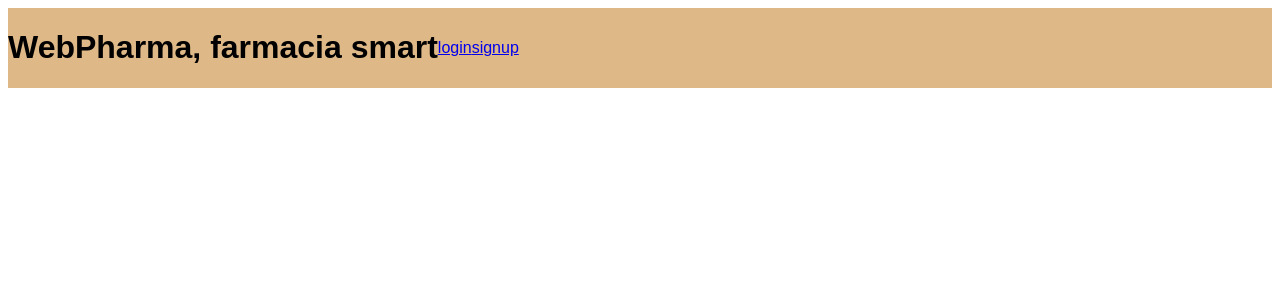
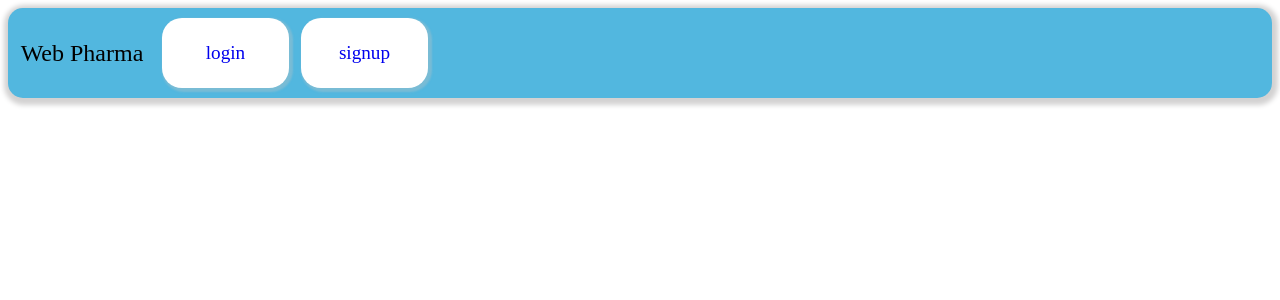
Before and after one commit to daniel-deiana/Web-Design-Project, a PHP site: page /php/pages/homePage.php in a window 1280 px wide. Shown: the top 300 px of the page. Run offline with PHP 8.4, Linux system fonts and the light colour scheme; data that the repository does not hold is empty.

Commit message:
style enhachements

```diff
--- a/css/global.css
+++ b/css/global.css
@@ -1,6 +1,7 @@
 html {
-    font-family: Arial, Helvetica, sans-serif;
+    font-family: 'Avenir';
 }
+
 
 input {
     padding: 10px;
@@ -8,10 +9,48 @@ input {
 }
 
 #container-navbar {
-    background-color: burlywood;
+    width: 100%;
+    height: 90px;
+
+    background-color: #52b7df;
+
+    border-radius: 15px 15px 15px 15px;
+    box-shadow: 1px 2px 5px 5px  #d3d2d2;
+
     align-items: center;
     display: flex;
-    flex-direction: row;
+    align-content: center;
+
+}
+
+.navbar-elem{
+    background-color: white;
+
+    font-size: larger;
+
+    display: flex;
+    justify-content: center;
+    align-items: center;
+
+    float:right;
+    margin: 0.5%;
+    width: 10%;
+    height: 70px;
+
+    border-radius: 20px;
+    box-shadow: 2px 2px 2px 2px  #86bdd2c1;
+
+    text-decoration: none;
+}
+
+.navbar-elem:hover {
+    margin-top: 10px;
+}
+
+#nav-title {
+    margin: 1%;
+    font-size:x-large;
+    font-weight: 500;
 }
 
 #signup{
@@ -55,5 +94,4 @@ input {
 
 .card-med:hover {
     margin-top: 20px;
-    transition: 2s;
 }
--- a/php/pages/homePage.php
+++ b/php/pages/homePage.php
@@ -3,8 +3,7 @@
 
 <head>
     <title>WebPharma</title>
-    <link rel='stylesheet' href='./../../css/global.css'>
-    </link>
+    <link rel='stylesheet' href='./../../css/global.css'></link>
     <script src='./../../js/showMeds.js'></script>
 </head>
 
--- a/php/templates/navbar.php
+++ b/php/templates/navbar.php
@@ -1,17 +1,18 @@
 <header id='container-navbar'>
-    <h1>WebPharma, farmacia smart</h1>
+    <p id = 'nav-title' >Web Pharma</p>
     <?php
 
     session_start();
 
+    // carico contenuti diversi in base al fatto che l'utente sia loggato o no
+
     if (!isset($_SESSION['username']))
     {
-        // render non logged user content
-        echo "<a href = '../pages/loginPage.php'>login</a>";
-        echo "<a href = '../pages/signupPage.php'>signup</a>";
+        echo "<a class = 'navbar-elem' href = './loginPage.php'>login</a>";
+        echo "<a class = 'navbar-elem' href = './signupPage.php'>signup</a>";
     }
     else
-        echo "<a href = './../auth/logout.php'>logout</a>";
+        echo "<a class = 'navbar-elem' href = './../auth/logout.php'>logout</a>";
 
     ?>
 </header>
```
Also changed, not shown: js/loadImage.js (deleted, +0 -12 lines), js/showMeds.js (+2 -5 lines), php/backendLogic/getMeds.php (+0 -8 lines).
